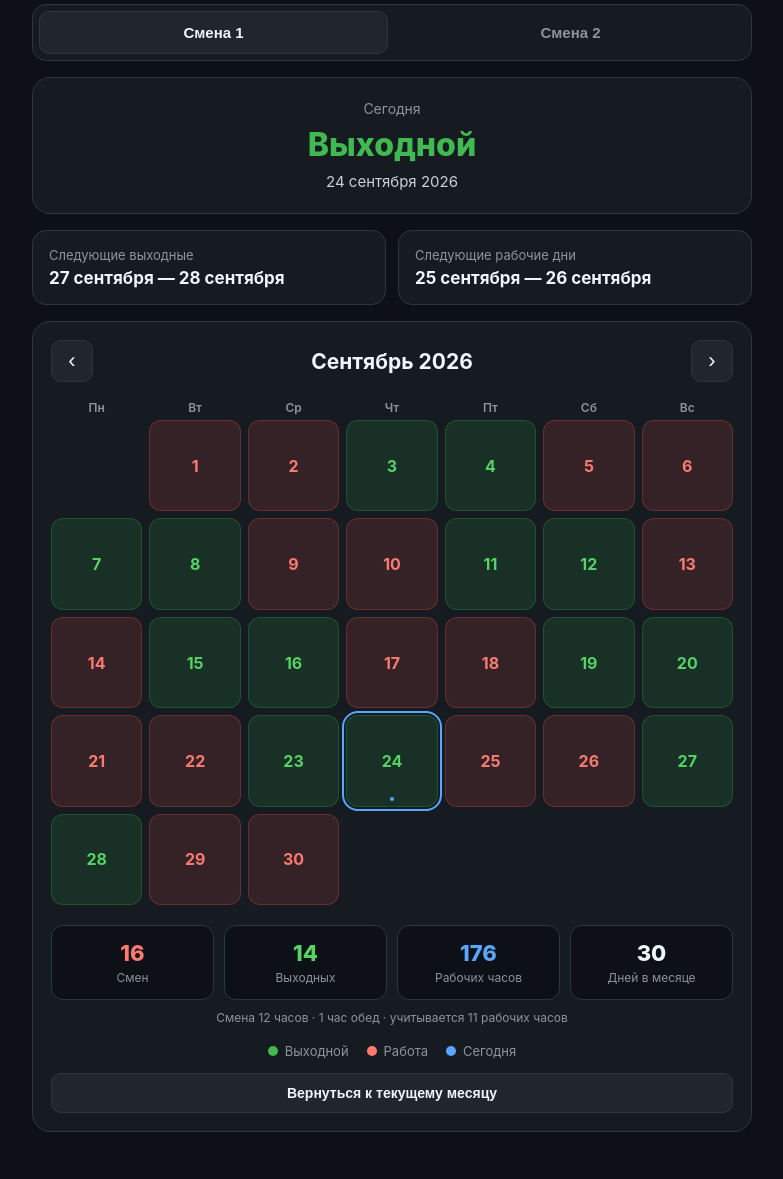
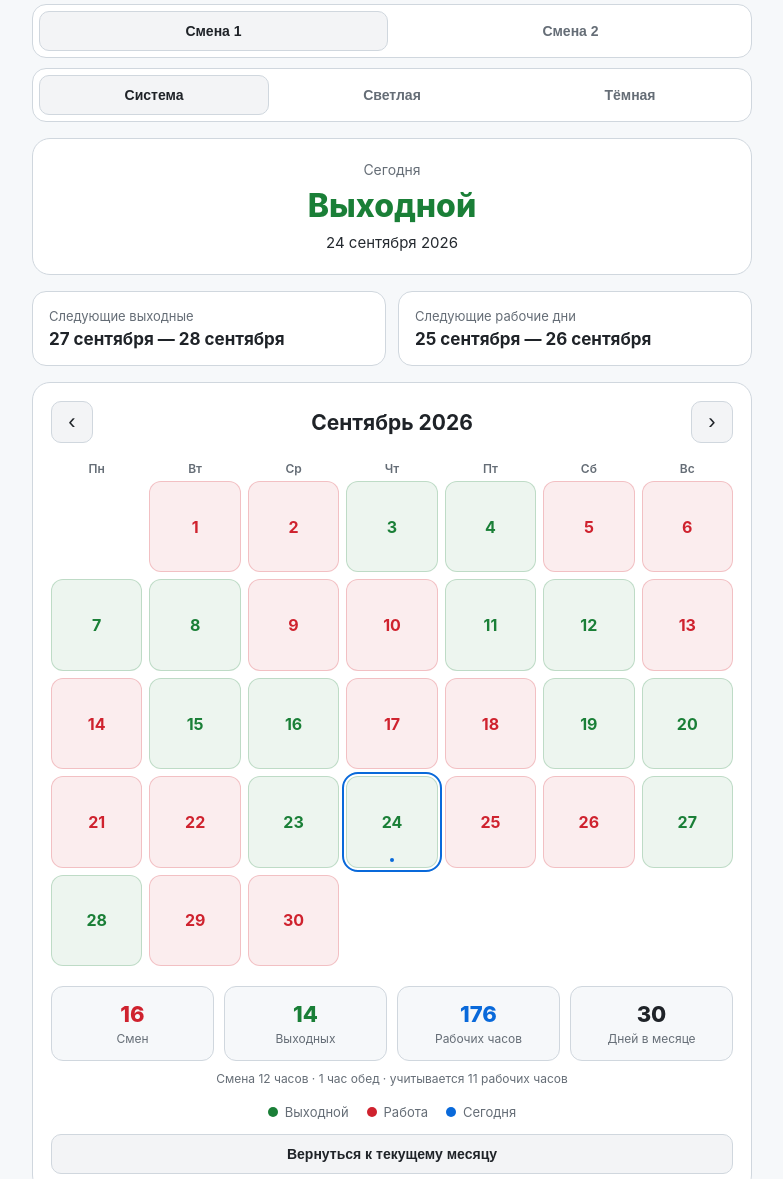
Before and after one commit to hodlroad/work-schedule, a plain HTML site: page index.html in a window 1280 px wide. Shown: the part 95-1274 px from the top of the page, without its empty margins (248-1031 px from the left). Drawn offline with Linux system fonts and the light colour scheme.

Commit message:
Implement CSS variables for theming and layout updates
Refactor styles to use CSS variables for theming and improve structure of HTML elements.

```diff
--- a/index.html
+++ b/index.html
@@ -4,9 +4,52 @@
   <meta charset="UTF-8" />
   <meta name="viewport" content="width=device-width, initial-scale=1.0" />
   <meta name="theme-color" content="#0d1117" />
+
   <title>График работы 2/2</title>
 
   <style>
+    :root {
+      --bg: #0d1117;
+      --surface: #161b22;
+      --surface-2: #21262d;
+      --border: #30363d;
+
+      --text: #f0f6fc;
+      --text-secondary: #c9d1d9;
+      --muted: #8b949e;
+
+      --work: #ff7b72;
+      --work-bg: rgba(248, 81, 73, 0.14);
+      --work-border: rgba(248, 81, 73, 0.28);
+
+      --off: #56d364;
+      --off-bg: rgba(46, 160, 67, 0.16);
+      --off-border: rgba(46, 160, 67, 0.32);
+
+      --accent: #58a6ff;
+    }
+
+    [data-theme="light"] {
+      --bg: #f6f8fa;
+      --surface: #ffffff;
+      --surface-2: #f3f4f6;
+      --border: #d0d7de;
+
+      --text: #1f2328;
+      --text-secondary: #24292f;
+      --muted: #656d76;
+
+      --work: #cf222e;
+      --work-bg: rgba(207, 34, 46, 0.08);
+      --work-border: rgba(207, 34, 46, 0.22);
+
+      --off: #1a7f37;
+      --off-bg: rgba(26, 127, 55, 0.08);
+      --off-border: rgba(26, 127, 55, 0.22);
+
+      --accent: #0969da;
+    }
+
     * {
       box-sizing: border-box;
     }
@@ -20,8 +63,11 @@
         BlinkMacSystemFont,
         "Segoe UI",
         sans-serif;
-      background: #0d1117;
-      color: #f0f6fc;
+      background: var(--bg);
+      color: var(--text);
+      transition:
+        background 0.2s ease,
+        color 0.2s ease;
     }
 
     .container {
@@ -39,43 +85,55 @@
     .subtitle {
       margin: 0 0 18px;
       text-align: center;
-      color: #8b949e;
+      color: var(--muted);
       font-size: 14px;
     }
 
-    .shift-switcher {
+    .controls {
       display: grid;
-      grid-template-columns: repeat(2, 1fr);
+      gap: 10px;
+      margin-bottom: 16px;
+    }
+
+    .switcher {
+      display: grid;
       gap: 8px;
-      margin-bottom: 16px;
       padding: 6px;
-      background: #161b22;
-      border: 1px solid #30363d;
+      background: var(--surface);
+      border: 1px solid var(--border);
       border-radius: 14px;
     }
 
-    .shift-button {
+    .shift-switcher {
+      grid-template-columns: repeat(2, 1fr);
+    }
+
+    .theme-switcher {
+      grid-template-columns: repeat(3, 1fr);
+    }
+
+    .switch-button {
       width: 100%;
       height: auto;
-      padding: 12px 10px;
+      padding: 11px 8px;
       border: 1px solid transparent;
       border-radius: 10px;
       background: transparent;
-      color: #8b949e;
-      font-size: 15px;
+      color: var(--muted);
+      font-size: 14px;
       font-weight: 700;
       cursor: pointer;
     }
 
-    .shift-button.active {
-      background: #21262d;
-      color: #f0f6fc;
-      border-color: #30363d;
+    .switch-button.active {
+      background: var(--surface-2);
+      color: var(--text);
+      border-color: var(--border);
     }
 
     .status-card {
-      background: #161b22;
-      border: 1px solid #30363d;
+      background: var(--surface);
+      border: 1px solid var(--border);
       border-radius: 18px;
       padding: 22px;
       margin-bottom: 16px;
@@ -83,7 +141,7 @@
     }
 
     .status-label {
-      color: #8b949e;
+      color: var(--muted);
       font-size: 14px;
       margin-bottom: 8px;
     }
@@ -95,15 +153,15 @@
     }
 
     .status.work {
-      color: #ff7b72;
+      color: var(--work);
     }
 
     .status.off {
-      color: #3fb950;
+      color: var(--off);
     }
 
     .today-date {
-      color: #c9d1d9;
+      color: var(--text-secondary);
       font-size: 15px;
     }
 
@@ -115,14 +173,14 @@
     }
 
     .info-card {
-      background: #161b22;
-      border: 1px solid #30363d;
+      background: var(--surface);
+      border: 1px solid var(--border);
       border-radius: 14px;
       padding: 16px;
     }
 
     .info-title {
-      color: #8b949e;
+      color: var(--muted);
       font-size: 13px;
       margin-bottom: 5px;
     }
@@ -133,8 +191,8 @@
     }
 
     .calendar {
-      background: #161b22;
-      border: 1px solid #30363d;
+      background: var(--surface);
+      border: 1px solid var(--border);
       border-radius: 18px;
       padding: 18px;
     }
@@ -158,18 +216,18 @@
     .calendar-nav-button {
       width: 42px;
       height: 42px;
-      border: 1px solid #30363d;
+      border: 1px solid var(--border);
       border-radius: 10px;
-      background: #21262d;
-      color: #f0f6fc;
+      background: var(--surface-2);
+      color: var(--text);
       font-size: 22px;
       cursor: pointer;
     }
 
     .calendar-nav-button:hover,
     .today-button:hover,
-    .shift-button:hover {
-      background: #30363d;
+    .switch-button:hover {
+      filter: brightness(0.97);
     }
 
     .weekdays,
@@ -181,7 +239,7 @@
 
     .weekday {
       text-align: center;
-      color: #8b949e;
+      color: var(--muted);
       font-size: 12px;
       font-weight: 600;
       padding-bottom: 5px;
@@ -201,15 +259,15 @@
     }
 
     .day.work {
-      background: rgba(248, 81, 73, 0.14);
-      color: #ff7b72;
-      border-color: rgba(248, 81, 73, 0.28);
+      background: var(--work-bg);
+      color: var(--work);
+      border-color: var(--work-border);
     }
 
     .day.off {
-      background: rgba(46, 160, 67, 0.16);
-      color: #56d364;
-      border-color: rgba(46, 160, 67, 0.32);
+      background: var(--off-bg);
+      color: var(--off);
+      border-color: var(--off-border);
     }
 
     .day.empty {
@@ -217,7 +275,7 @@
     }
 
     .day.today {
-      outline: 2px solid #58a6ff;
+      outline: 2px solid var(--accent);
       outline-offset: 2px;
     }
 
@@ -228,7 +286,7 @@
       width: 4px;
       height: 4px;
       border-radius: 50%;
-      background: #58a6ff;
+      background: var(--accent);
     }
 
     .month-stats {
@@ -239,8 +297,8 @@
     }
 
     .stat-card {
-      background: #0d1117;
-      border: 1px solid #30363d;
+      background: var(--bg);
+      border: 1px solid var(--border);
       border-radius: 12px;
       padding: 14px 10px;
       text-align: center;
@@ -254,24 +312,24 @@
 
     .stat-label {
       font-size: 12px;
-      color: #8b949e;
+      color: var(--muted);
     }
 
     .stat-card.work .stat-value {
-      color: #ff7b72;
+      color: var(--work);
     }
 
     .stat-card.off .stat-value {
-      color: #56d364;
+      color: var(--off);
     }
 
     .stat-card.hours .stat-value {
-      color: #58a6ff;
+      color: var(--accent);
     }
 
     .hours-note {
       text-align: center;
-      color: #8b949e;
+      color: var(--muted);
       font-size: 12px;
       margin-top: 10px;
     }
@@ -281,7 +339,7 @@
       justify-content: center;
       gap: 18px;
       margin-top: 18px;
-      color: #8b949e;
+      color: var(--muted);
       font-size: 13px;
       flex-wrap: wrap;
     }
@@ -299,15 +357,15 @@
     }
 
     .dot.work {
-      background: #ff7b72;
+      background: var(--work);
     }
 
     .dot.off {
-      background: #3fb950;
+      background: var(--off);
     }
 
     .dot.today {
-      background: #58a6ff;
+      background: var(--accent);
     }
 
     .today-button {
@@ -316,10 +374,10 @@
       height: auto;
       padding: 11px 14px;
       margin-top: 14px;
-      border: 1px solid #30363d;
+      border: 1px solid var(--border);
       border-radius: 10px;
-      background: #21262d;
-      color: #f0f6fc;
+      background: var(--surface-2);
+      color: var(--text);
       font-size: 14px;
       font-weight: 600;
       cursor: pointer;
@@ -360,6 +418,10 @@
       .next-days {
         grid-template-columns: 1fr;
       }
+
+      .theme-switcher {
+        grid-template-columns: 1fr;
+      }
     }
   </style>
 </head>
@@ -370,14 +432,32 @@
     <h1>График работы</h1>
     <p class="subtitle">2 рабочих / 2 выходных</p>
 
-    <div class="shift-switcher">
-      <button id="shift1Button" class="shift-button">
-        Смена 1
-      </button>
+    <div class="controls">
 
-      <button id="shift2Button" class="shift-button">
-        Смена 2
-      </button>
+      <div class="switcher shift-switcher">
+        <button id="shift1Button" class="switch-button">
+          Смена 1
+        </button>
+
+        <button id="shift2Button" class="switch-button">
+          Смена 2
+        </button>
+      </div>
+
+      <div class="switcher theme-switcher">
+        <button id="themeSystem" class="switch-button">
+          Система
+        </button>
+
+        <button id="themeLight" class="switch-button">
+          Светлая
+        </button>
+
+        <button id="themeDark" class="switch-button">
+          Тёмная
+        </button>
+      </div>
+
     </div>
 
     <section class="status-card">
@@ -490,23 +570,6 @@
   </main>
 
   <script>
-    /*
-      Опорная дата:
-      23 сентября 2026 года.
-
-      Смена 1:
-      23.09 — выходной
-      24.09 — выходной
-      25.09 — работа
-      26.09 — работа
-
-      Смена 2:
-      23.09 — работа
-      24.09 — работа
-      25.09 — выходной
-      26.09 — выходной
-    */
-
     const anchorDate = new Date(2026, 8, 23);
 
     const schedules = {
@@ -520,6 +583,9 @@
 
     let selectedShift =
       localStorage.getItem("selectedShift") || "shift1";
+
+    let selectedTheme =
+      localStorage.getItem("selectedTheme") || "system";
 
     const today = new Date();
     today.setHours(0, 0, 0, 0);
@@ -659,6 +725,84 @@
           "active",
           selectedShift === "shift2"
         );
+    }
+
+    function selectShift(shift) {
+      selectedShift = shift;
+
+      localStorage.setItem(
+        "selectedShift",
+        selectedShift
+      );
+
+      updateShiftButtons();
+      updateStatus();
+      renderCalendar();
+    }
+
+    function getSystemTheme() {
+      return window.matchMedia(
+        "(prefers-color-scheme: light)"
+      ).matches
+        ? "light"
+        : "dark";
+    }
+
+    function applyTheme() {
+      const effectiveTheme =
+        selectedTheme === "system"
+          ? getSystemTheme()
+          : selectedTheme;
+
+      document.documentElement.setAttribute(
+        "data-theme",
+        effectiveTheme
+      );
+
+      document
+        .querySelector('meta[name="theme-color"]')
+        .setAttribute(
+          "content",
+          effectiveTheme === "light"
+            ? "#f6f8fa"
+            : "#0d1117"
+        );
+
+      updateThemeButtons();
+    }
+
+    function updateThemeButtons() {
+      document
+        .getElementById("themeSystem")
+        .classList.toggle(
+          "active",
+          selectedTheme === "system"
+        );
+
+      document
+        .getElementById("themeLight")
+        .classList.toggle(
+          "active",
+          selectedTheme === "light"
+        );
+
+      document
+        .getElementById("themeDark")
+        .classList.toggle(
+          "active",
+          selectedTheme === "dark"
+        );
+    }
+
+    function selectTheme(theme) {
+      selectedTheme = theme;
+
+      localStorage.setItem(
+        "selectedTheme",
+        selectedTheme
+      );
+
+      applyTheme();
     }
 
     function updateStatus() {
@@ -841,19 +985,6 @@
       updateMonthStats();
     }
 
-    function selectShift(shift) {
-      selectedShift = shift;
-
-      localStorage.setItem(
-        "selectedShift",
-        selectedShift
-      );
-
-      updateShiftButtons();
-      updateStatus();
-      renderCalendar();
-    }
-
     document
       .getElementById("shift1Button")
       .addEventListener(
@@ -866,6 +997,27 @@
       .addEventListener(
         "click",
         () => selectShift("shift2")
+      );
+
+    document
+      .getElementById("themeSystem")
+      .addEventListener(
+        "click",
+        () => selectTheme("system")
+      );
+
+    document
+      .getElementById("themeLight")
+      .addEventListener(
+        "click",
+        () => selectTheme("light")
+      );
+
+    document
+      .getElementById("themeDark")
+      .addEventListener(
+        "click",
+        () => selectTheme("dark")
       );
 
     document
@@ -915,6 +1067,15 @@
         }
       );
 
+    window
+      .matchMedia("(prefers-color-scheme: light)")
+      .addEventListener("change", () => {
+        if (selectedTheme === "system") {
+          applyTheme();
+        }
+      });
+
+    applyTheme();
     updateShiftButtons();
     updateStatus();
     renderCalendar();
```
